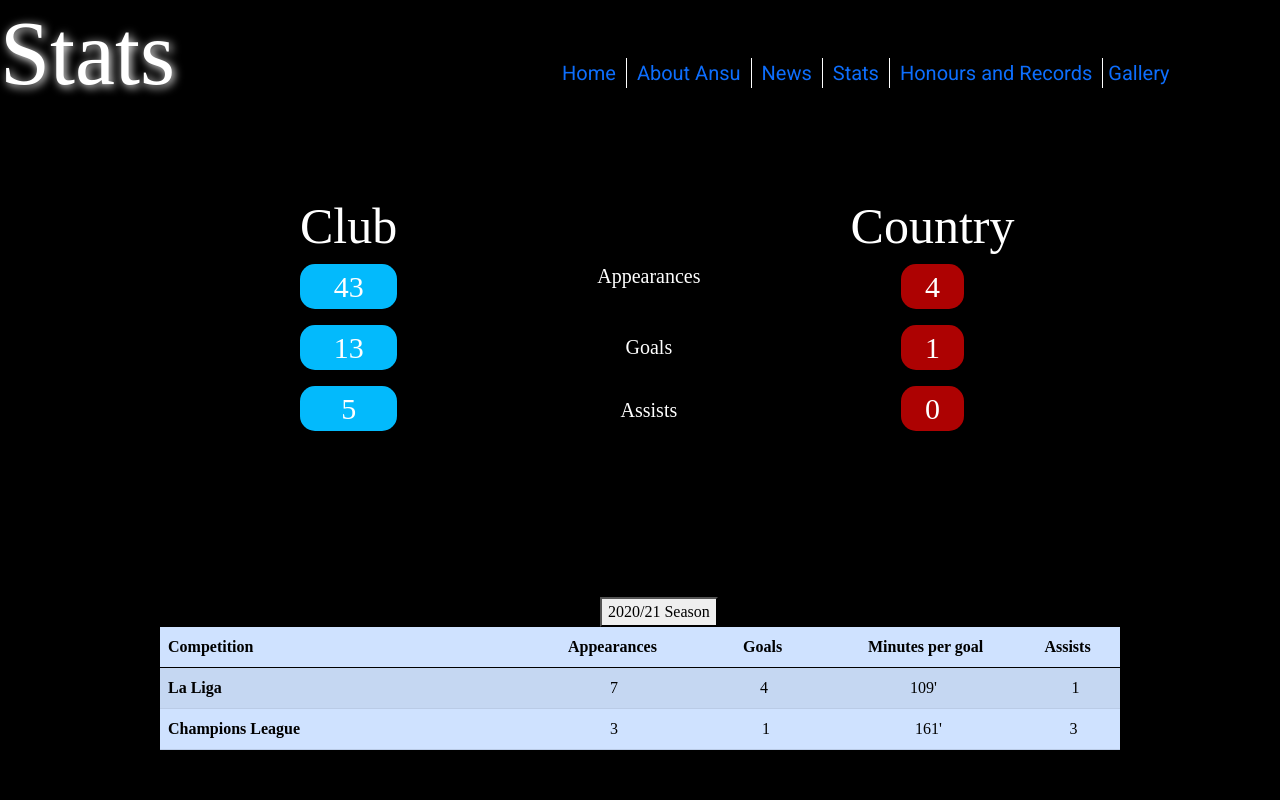
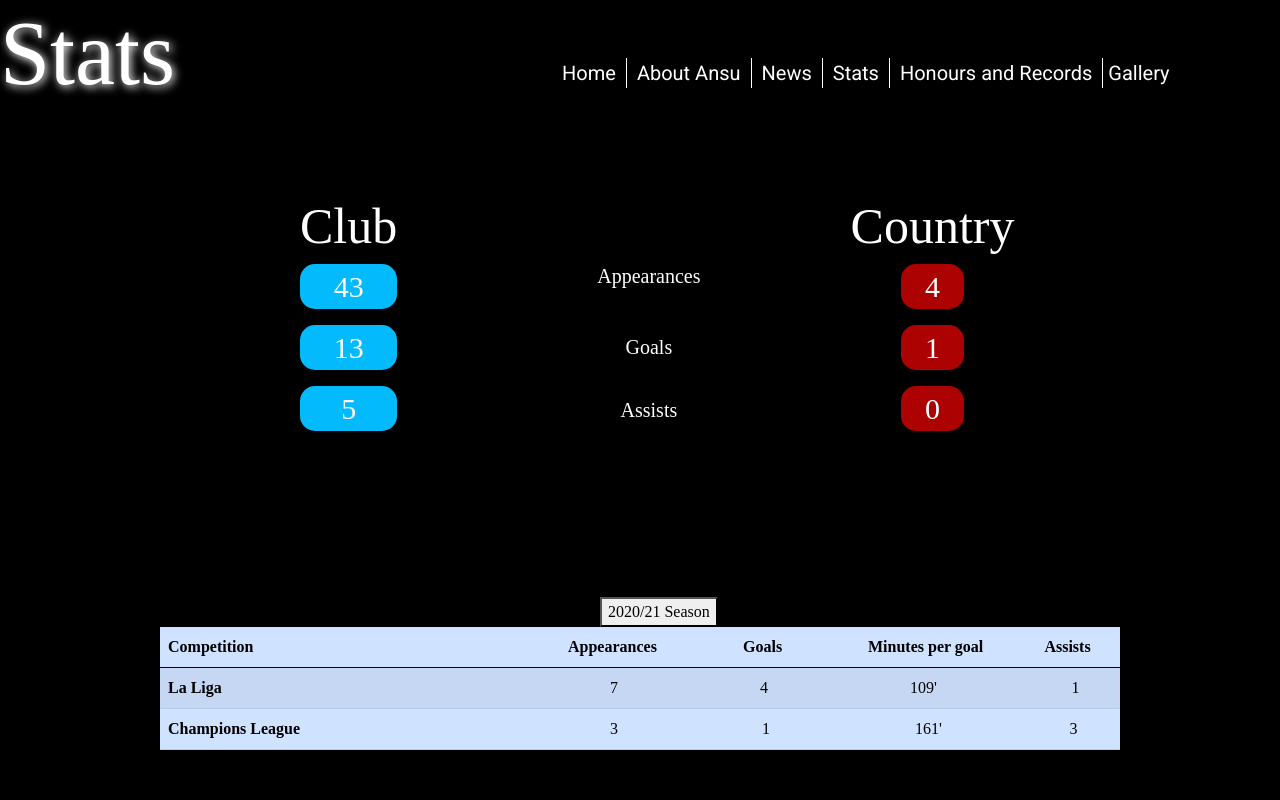
Before and after one commit to JelaniAHoward/Ansu-Fati, a plain HTML site: page AnsuStats.html in a window 1280 px wide. Shown: the top 800 px of the page. Drawn offline with nearby package versions, Linux system fonts and the light colour scheme; a web font is replaced by a local one.

Commit message:
Add files via upload

```diff
--- a/AnsuStats.html
+++ b/AnsuStats.html
@@ -66,8 +66,13 @@ margin: 150px 0 0 600px;
 
 }
 
-.navitem:hover {
+a {
+  color: #ffffff;
+}
+
+a:hover {
   text-shadow: 2px 2px 10px #ffffff;
+  color: #ffffff;
 }
 
 .flexy {
@@ -87,12 +92,12 @@ margin: 150px 0 0 600px;
       </div>
         <div>
           <ul class="navbar">
-            <li class="navitem"><a href="file:///C:/Users/jahmo/OneDrive/Desktop/Web%20Development/Ansu%20Fati/index.html">Home</a></li>
-            <li class="navitem"><a href="file:///C:/Users/jahmo/OneDrive/Desktop/Web%20Development/Ansu%20Fati/AboutAnsu.html">About Ansu</a></li>
-            <li class="navitem"><a href="file:///C:/Users/jahmo/OneDrive/Desktop/Web%20Development/Ansu%20Fati/AnsuNews.html">News</a></li>
-            <li class="navitem"><a href="file:///C:/Users/jahmo/OneDrive/Desktop/Web%20Development/Ansu%20Fati/AnsuStats.html">Stats</a></li>
-            <li class="navitem"><a href="file:///C:/Users/jahmo/OneDrive/Desktop/Web%20Development/Ansu%20Fati/AnsuHons.html">Honours and Records</a></li>
-            <li style="border-style: none;"><a href="file:///C:/Users/jahmo/OneDrive/Desktop/Web%20Development/Ansu%20Fati/AnsuGallery.html">Gallery</a></li>
+            <li class="navitem"><a href="index.html">Home</a></li>
+            <li class="navitem"><a href="AboutAnsu.html">About Ansu</a></li>
+            <li class="navitem"><a href="AnsuNews.html">News</a></li>
+            <li class="navitem"><a href="AnsuStats.html">Stats</a></li>
+            <li class="navitem"><a href="AnsuHons.html">Honours and Records</a></li>
+            <li style="border-style: none;"><a href="AnsuGallery.html">Gallery</a></li>
           </ul>
         </div>
       </div>
```
Also changed, not shown: AnsuGallery.html (+12 -7 lines), AnsuHons.html (+13 -9 lines), AnsuNews.html (+7 -6 lines), index.html (+6 -6 lines).
